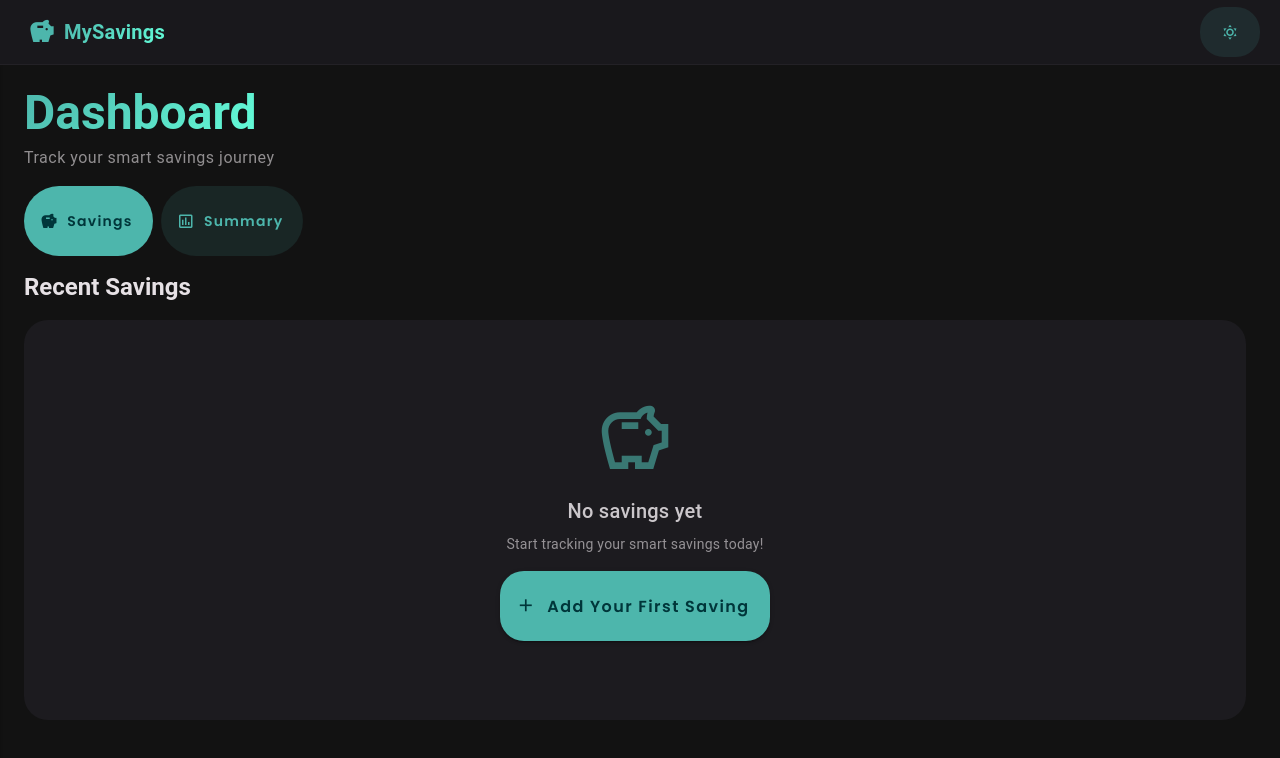
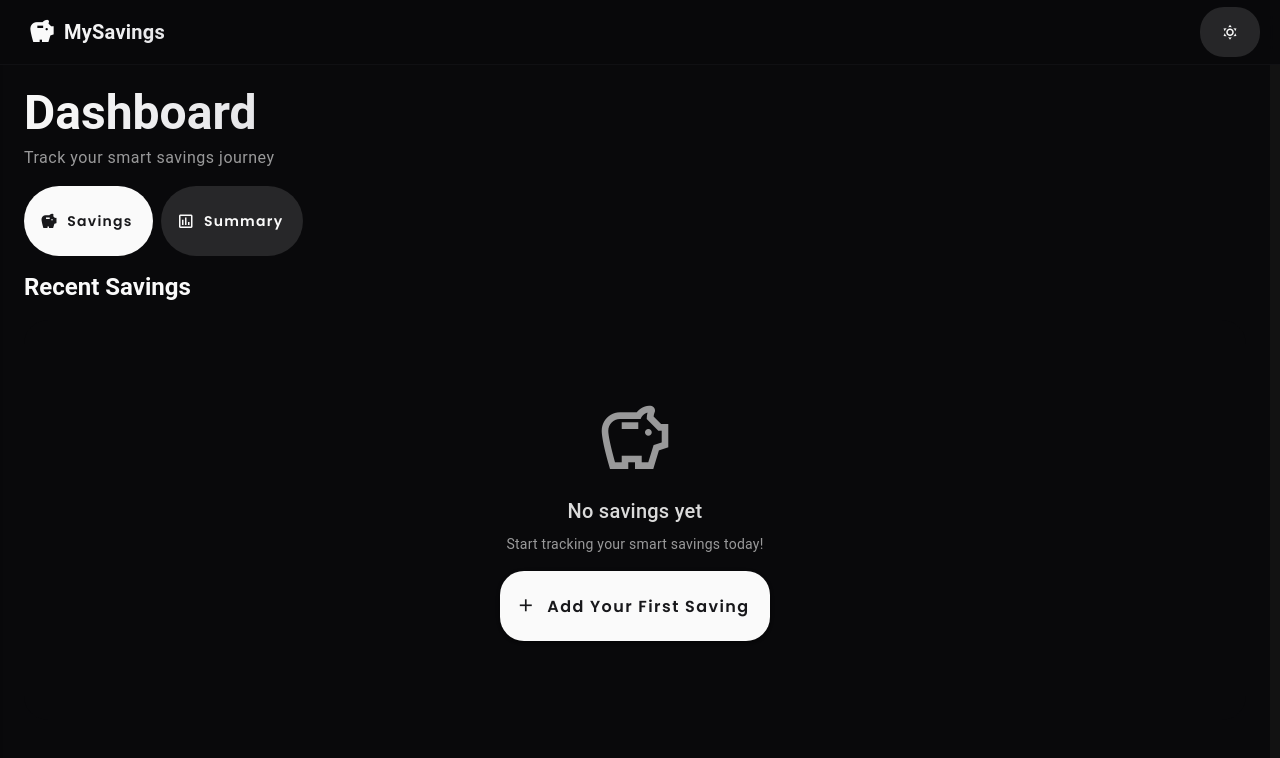
Before and after one commit to RohanNikumbh27/mysavingsmonitor, a Nuxt app: page / in a window 1280 px wide. Shown: the top 758 px of the page. Built offline with nearby package versions, Linux system fonts and the light colour scheme.

Commit message:
feat: Update Vuetify theme color palette and variables for both light and dark modes.

```diff
--- a/app/plugins/vuetify.ts
+++ b/app/plugins/vuetify.ts
@@ -8,68 +8,68 @@ import * as directives from 'vuetify/directives'
 const customTheme = {
     dark: false,
     colors: {
-        primary: '#006A6A',
-        'primary-darken-1': '#004D4D',
+        primary: '#18181B', // Zinc 900
+        'primary-darken-1': '#09090B',
         secondary: '#E57373',
         'secondary-darken-1': '#D32F2F',
         tertiary: '#FF9800',
-        accent: '#00BFA5',
+        accent: '#27272A',
         surface: '#FFFFFF',
-        'surface-variant': '#F4F0F4',
-        'surface-container': '#F0ECF0',
-        'surface-container-low': '#F8F4F8',
-        'surface-container-high': '#E8E4E8',
-        background: '#F5F7FA',
-        error: '#BA1A1A',
-        success: '#2E7D32',
-        warning: '#F9A825',
-        info: '#0288D1',
-        savings: '#FFB300',
+        'surface-variant': '#F4F4F5',
+        'surface-container': '#FFFFFF',
+        'surface-container-low': '#FAFAFA',
+        'surface-container-high': '#E4E4E7',
+        background: '#FAFAFA', // Zinc 50
+        error: '#EF4444',
+        success: '#10B981',
+        warning: '#F59E0B',
+        info: '#3B82F6',
+        savings: '#F59E0B',
         'on-primary': '#FFFFFF',
         'on-secondary': '#FFFFFF',
-        'on-surface': '#1C1B1F',
-        'on-background': '#1C1B1F',
-        outline: '#79747E',
-        'outline-variant': '#CAC4D0',
+        'on-surface': '#09090B',
+        'on-background': '#09090B',
+        outline: '#A1A1AA',
+        'outline-variant': '#E4E4E7',
     },
     variables: {
-        'border-color': '#79747E',
-        'border-opacity': 0.12,
-        'high-emphasis-opacity': 0.87,
-        'medium-emphasis-opacity': 0.60,
-        'disabled-opacity': 0.38,
+        'border-color': '#E4E4E7',
+        'border-opacity': 1,
+        'high-emphasis-opacity': 0.9,
+        'medium-emphasis-opacity': 0.7,
+        'disabled-opacity': 0.4,
     }
 }
 
 const darkTheme = {
     dark: true,
     colors: {
-        primary: '#4DB6AC',
-        'primary-darken-1': '#26A69A',
+        primary: '#FAFAFA', // Zinc 50
+        'primary-darken-1': '#F4F4F5',
         secondary: '#EF9A9A',
         'secondary-darken-1': '#E57373',
         tertiary: '#FFB74D',
-        accent: '#64FFDA',
-        surface: '#1C1B1F',
-        'surface-variant': '#2D2B30',
-        'surface-container': '#252428',
-        'surface-container-low': '#1E1D21',
-        'surface-container-high': '#363539',
-        background: '#121212',
-        error: '#F2B8B5',
-        success: '#81C784',
-        warning: '#FFD54F',
-        info: '#4FC3F7',
-        savings: '#FFCA28',
-        'on-primary': '#00363A',
+        accent: '#E4E4E7',
+        surface: '#09090B', // Zinc 950
+        'surface-variant': '#27272A',
+        'surface-container': '#18181B', // Zinc 900
+        'surface-container-low': '#09090B',
+        'surface-container-high': '#27272A',
+        background: '#09090B', // Zinc 950
+        error: '#F87171',
+        success: '#34D399',
+        warning: '#FBBF24',
+        info: '#60A5FA',
+        savings: '#FBBF24',
+        'on-primary': '#18181B',
         'on-secondary': '#3E2723',
-        'on-surface': '#E6E1E5',
-        'on-background': '#E6E1E5',
-        outline: '#938F99',
-        'outline-variant': '#49454F',
+        'on-surface': '#FAFAFA',
+        'on-background': '#FAFAFA',
+        outline: '#71717A',
+        'outline-variant': '#27272A',
     },
     variables: {
-        'border-color': '#938F99',
+        'border-color': '#71717A',
         'border-opacity': 0.12,
         'high-emphasis-opacity': 0.87,
         'medium-emphasis-opacity': 0.60,
```
